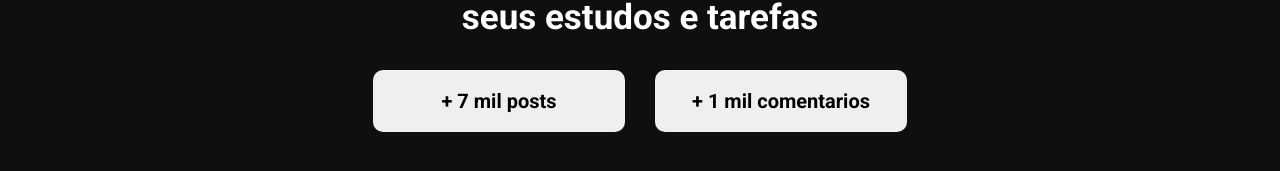
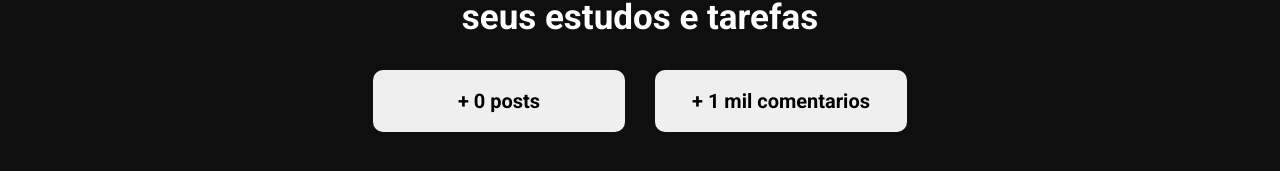
Before and after one commit to duarteeigor/tarefas, a Next.js app: page / in a window 1280 px wide. Shown: the part 579-750 px from the top of the page. Built offline with nearby package versions, Linux system fonts and the light colour scheme; no server answers; the database is empty.

Commit message:
feat: creating couting of posts on home

```diff
--- a/src/pages/index.tsx
+++ b/src/pages/index.tsx
@@ -3,9 +3,25 @@ import Image from "next/image";
 import styles from "@/styles/Home.module.css";
 
 import homeImg from "../../public/assets/hero.png"
+import { useEffect, useState } from "react";
+import { supabase } from "@/services/supabaseClient";
 
 
 export default function Home() {
+
+    const [count, setCount] = useState(0)
+
+    useEffect(()=> {
+        async function getDataCount(){
+         const {count}= await supabase
+            .from("tasks")
+            .select("*", {count: "exact", head: true})
+
+          setCount(count as number)
+        }
+
+        getDataCount()
+    },[])
   return (
     <>
       <Head>
@@ -29,7 +45,7 @@ export default function Home() {
 
           <div className={styles.containerButtons}>
             <button className={styles.buttons}>
-              + 7 mil posts
+              + {count} posts
             </button>
 
             <button className={styles.buttons}>
```
